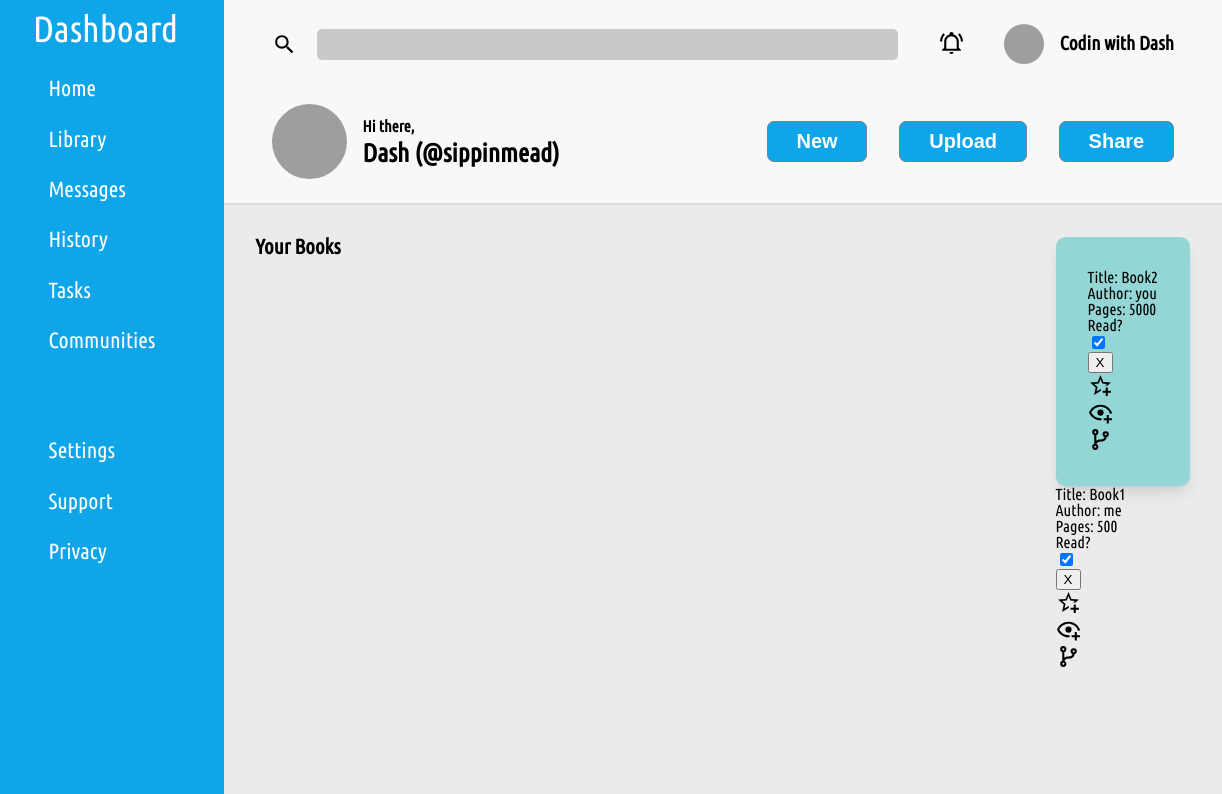
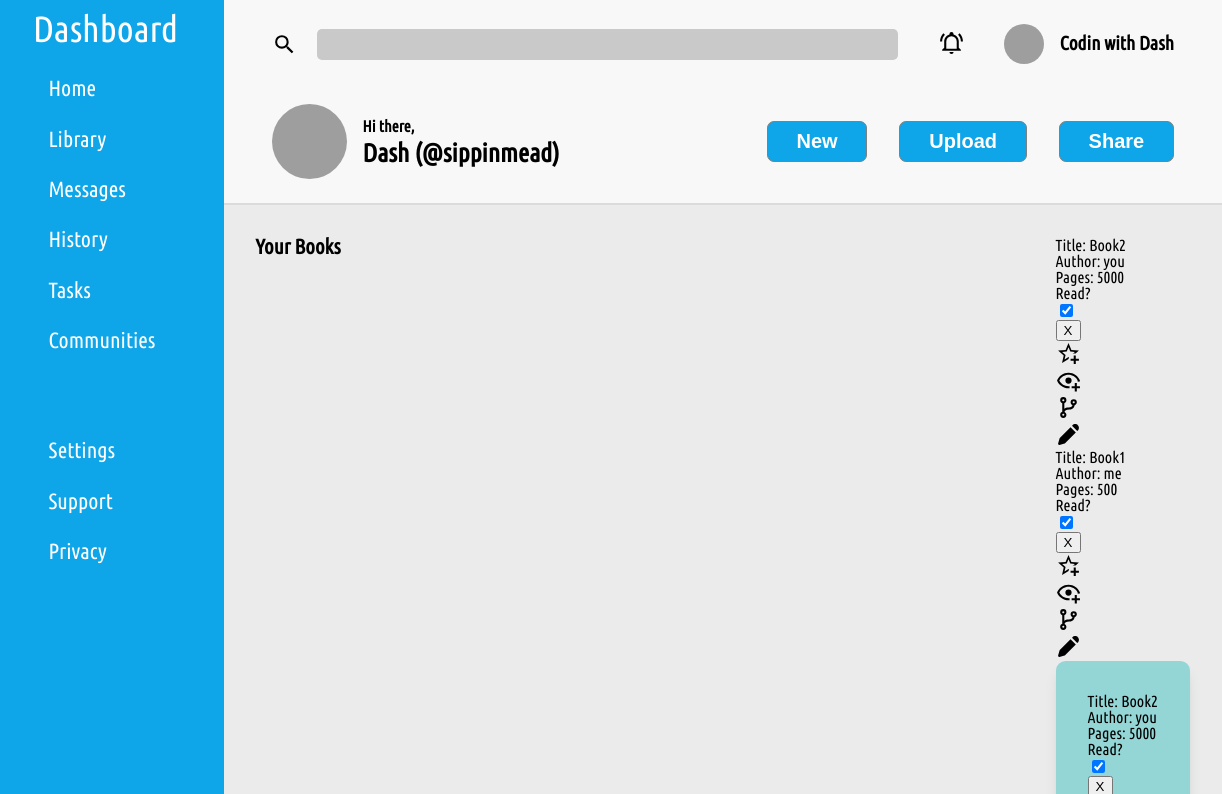
Before and after one commit to meadDashSolomon/Library, a plain HTML site: page library/library.html in a window 1280 px wide. Both pictures are taken after a click on the checkbox 1156 px from the left and 342 px from the top of the page. Shown: the top 794 px of the page, 58-1280 px from the left. Drawn offline with Linux system fonts and the light colour scheme; grey boxes are pictures that could not be loaded.

Commit message:
added createEditIcon function to show pencil icon. added comments to explain code. added max width for icons in stylesheet.

```diff
--- a/library/library-styles.css
+++ b/library/library-styles.css
@@ -1,3 +1,7 @@
 .icons {
   max-width: 25px;
 }
+
+.edit-icon {
+  max-width: 25px;
+}
--- a/library/main.js
+++ b/library/main.js
@@ -1,6 +1,7 @@
 //books - main div holding all the books
 const books = document.querySelector(".books");
 
+//array of books
 const myLibrary = [
   {
     title: "Book1",
@@ -24,6 +25,7 @@ function createBookElement(el, content, className) {
   return element;
 }
 
+//helper function to create an input with event listener for if a book is read
 function createReadElement(bookItem, book) {
   const read = document.createElement("div");
   read.setAttribute("class", "book-read");
@@ -34,11 +36,11 @@ function createReadElement(bookItem, book) {
     if (e.target.checked) {
       bookItem.setAttribute("class", "card book read-checked");
       book.read = true;
-      renderAndSave();
+      renderBooks();
     } else {
       bookItem.setAttribute("class", "card book read-unchecked");
       book.read = false;
-      renderAndSave();
+      renderBooks();
     }
   });
   if (book.read) {
@@ -50,7 +52,13 @@ function createReadElement(bookItem, book) {
 }
 
 function createEditIcon(book) {
-  return createBookElement("div", null, "");
+  const editIcon = document.createElement("img");
+  editIcon.src = "../icons/pencil.svg";
+  editIcon.setAttribute("class", "edit-icon");
+  editIcon.addEventListener("click", (e) => {
+    console.log(book);
+  });
+  return editIcon;
 }
 
 function createIcons() {
```
